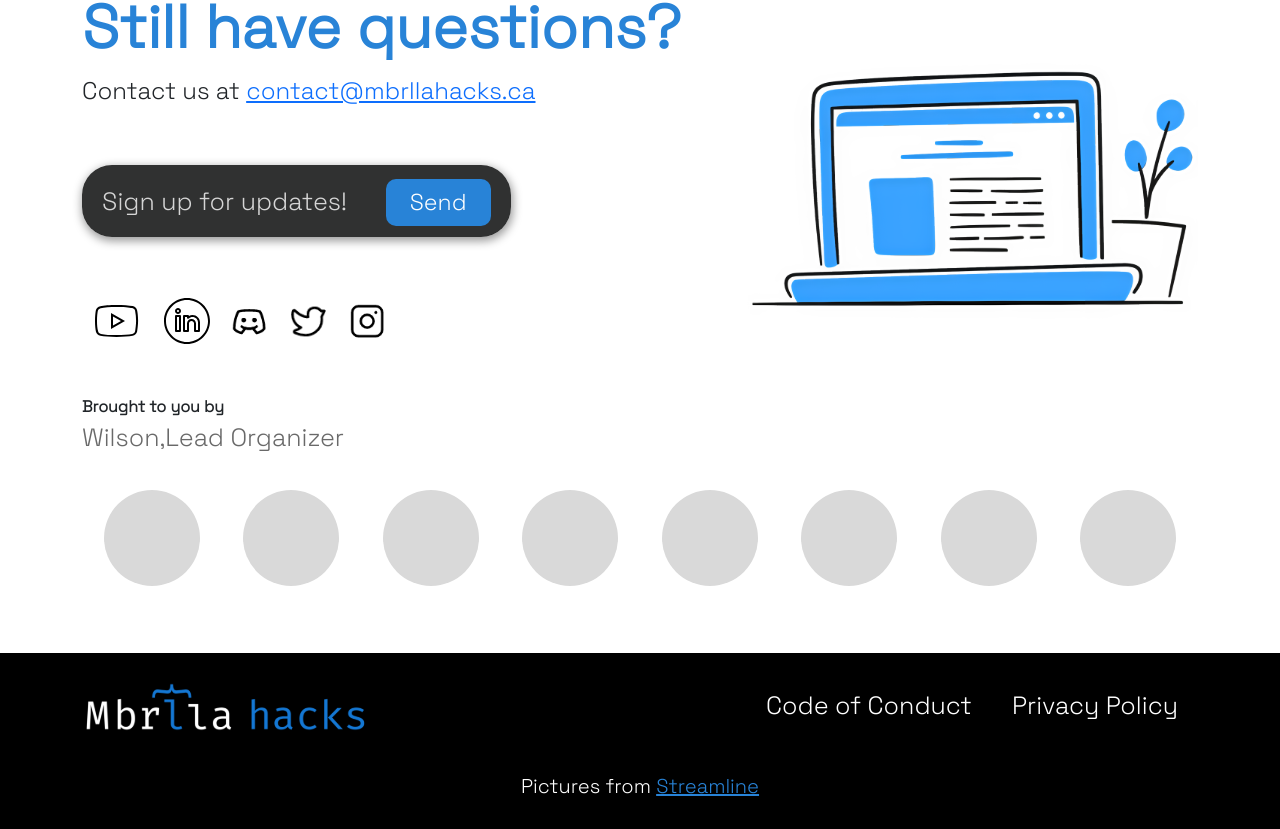
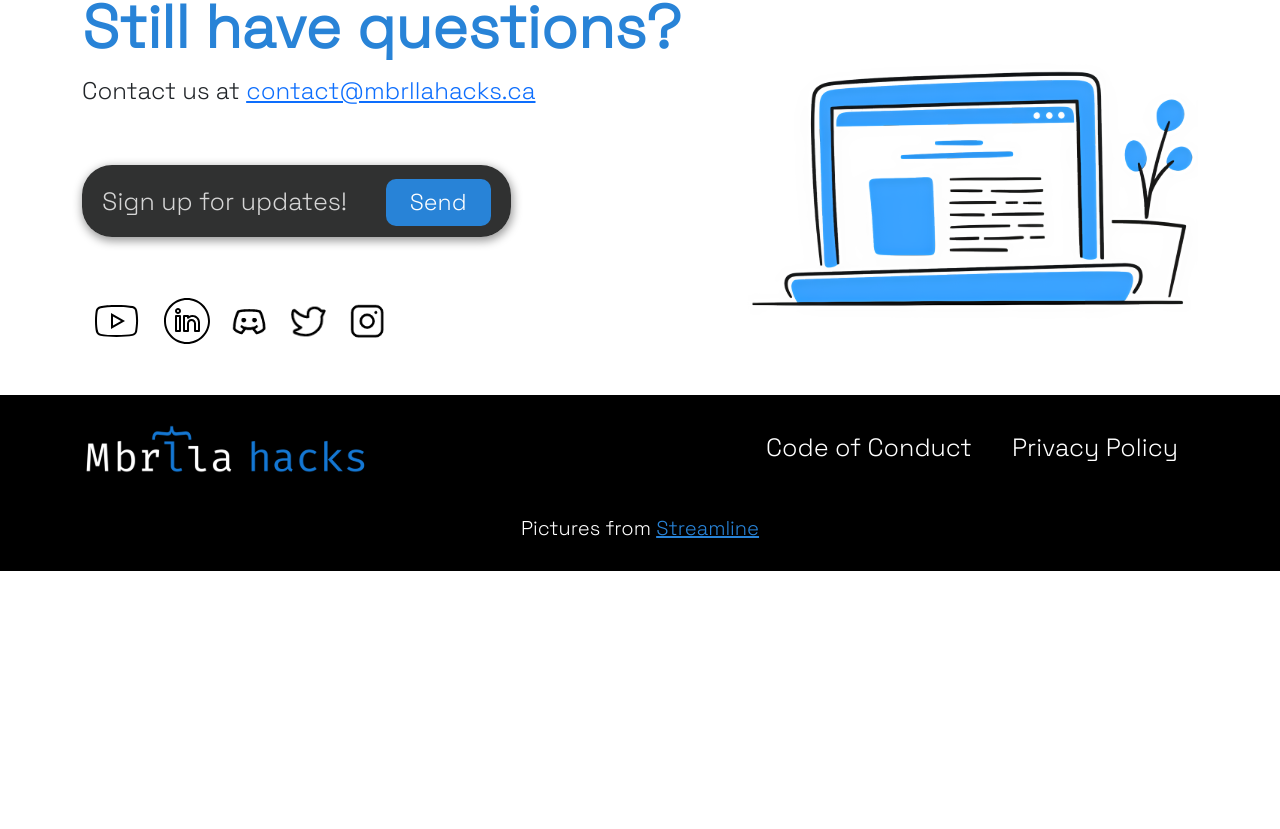
Before and after one commit to MbrllaHacks/Website, a React (Create React App) app: page / in a window 1280 px wide. Shown: the part 2761-3590 px from the top of the page. After the commit the page ends 3332 px from the top, so only its background shows below. Built offline with nearby package versions, Linux system fonts and the light colour scheme; a web font is replaced by a local one.

Commit message:
Removed Teams page

```diff
--- a/src/App.js
+++ b/src/App.js
@@ -8,7 +8,6 @@ import Sponsors from './components/Sponsors/sponsors';
 import Contact from "./components/Contact/contact";
 import FooterComp from './components/Footer/footer';
 import Faq from './components/Faq/faq';
-import Teams from './components/Teams/Teams';
 
 
 
@@ -21,7 +20,7 @@ function App() {
       <Sponsors/>
       <Faq/>
       <Contact />
-      <Teams/>
+      {/* <Teams /> */}
       <FooterComp />
     </div>
   );
```
